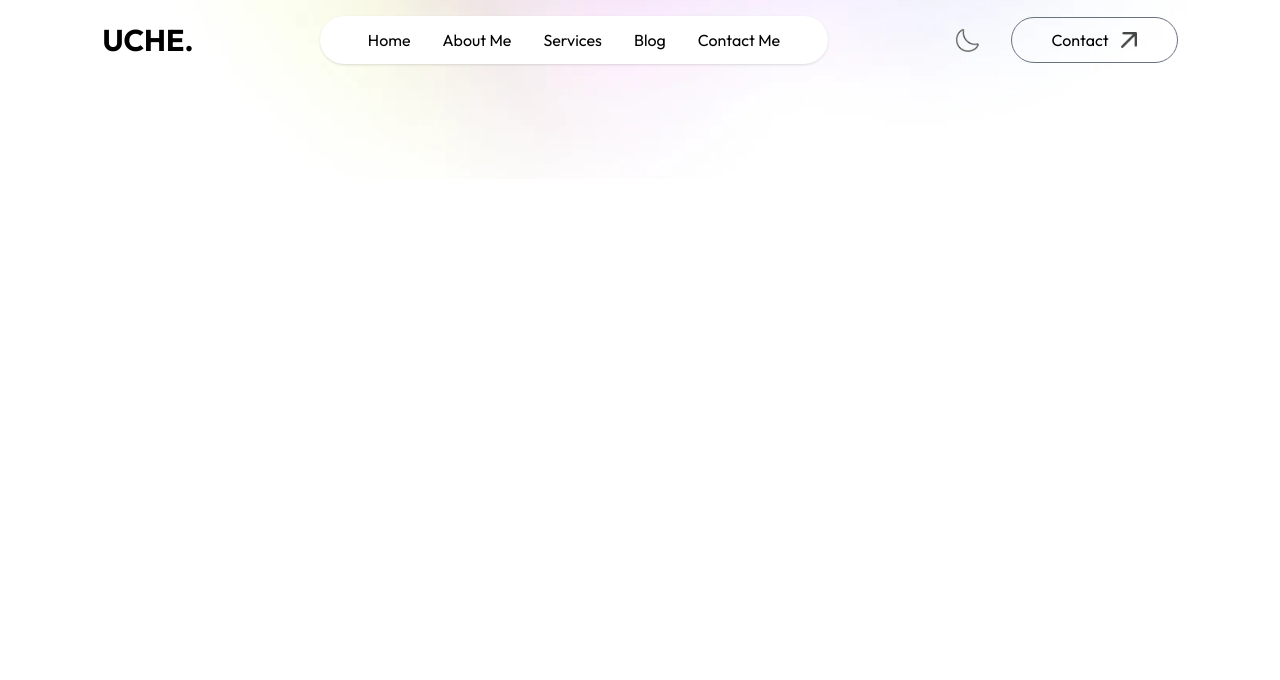
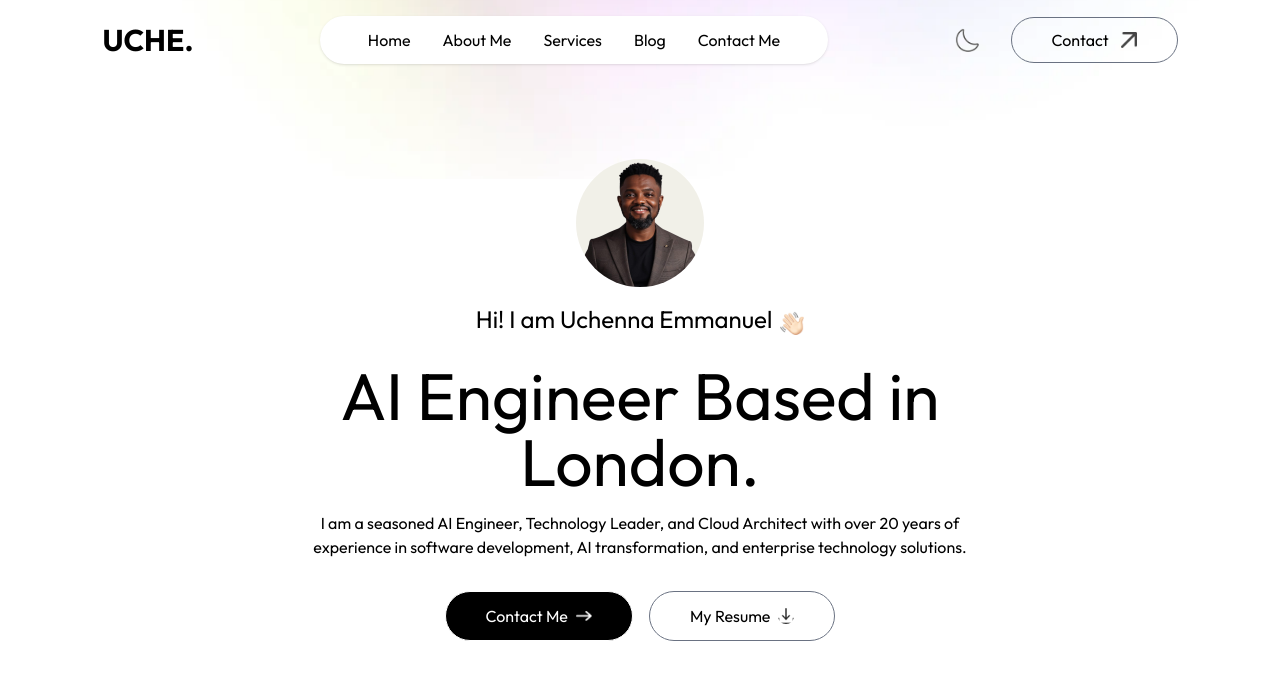
Before and after one commit to Chrstphr9/Chrstphr-s-Portfolio, a Next.js app: page / in a window 1280 px wide. Shown: the top 680 px of the page. Built offline with nearby package versions, Linux system fonts and the light colour scheme; a web font is replaced by a local one.

Commit message:
`Added Header component and updated Home page to include it`

```diff
--- /dev/null
+++ b/src/app/components/Header.jsx
@@ -0,0 +1,36 @@
+import React from 'react'
+import Image from 'next/image'
+import { assets } from '../../../assets/assets'
+
+const Header = () => {
+    return (
+        <div className='w-11/12 max-w-3xl text-center mx-auto h-screen flex flex-col
+        items-center justify-center gap-4'>
+            <div>
+                <Image src={assets.profile_img} className='rounded-full w-32' />
+            </div>
+            <h3 className='flex items-end gap-2 text-xl md:text-2xl mb-3'>Hi! I am Uchenna Emmanuel<Image src={assets.hand_icon}
+                className='w-6' /> </h3>
+            <h1 className='text-3xl sm:text-6xl lg:text-[66px]'>
+                AI Engineer Based in London.
+            </h1>
+            <p className='max-w-2xl mx-auto'>
+                I am a seasoned AI Engineer, Technology Leader, and Cloud Architect
+                with over 20 years of experience in software development, AI transformation, and enterprise
+                technology solutions. </p>
+                <div className='flex flex-col sm:flex-row items-center gap-4 mt-4'>
+                    <a href="#contact"
+                    className='px-10 py-3 border border-white rounded-full bg-black
+                    text-white flex items-center gap-2'
+                    >Contact Me <Image src={assets.right_arrow_white} className='rounded-full w-4' /></a>
+
+                    <a href="/sample-resume.pdf" download
+                    className='px-10 py-3 border rounded-full border-gray-500 flex
+                    items-center gap-2'
+                    >My Resume <Image src={assets.download_icon} className='rounded-full w-4' /></a>
+                </div>
+        </div>
+    )
+}
+
+export default Header
--- a/src/app/page.js
+++ b/src/app/page.js
@@ -1,10 +1,12 @@
 'user client'
+import Header from "./components/Header";
 import Navbar from "./components/Navbar";
 
 export default function Home() {
   return (
     <>
     <Navbar />
+    <Header />
     </>
   );
 }
```
Also changed, not shown: assets/profile-img.png.
